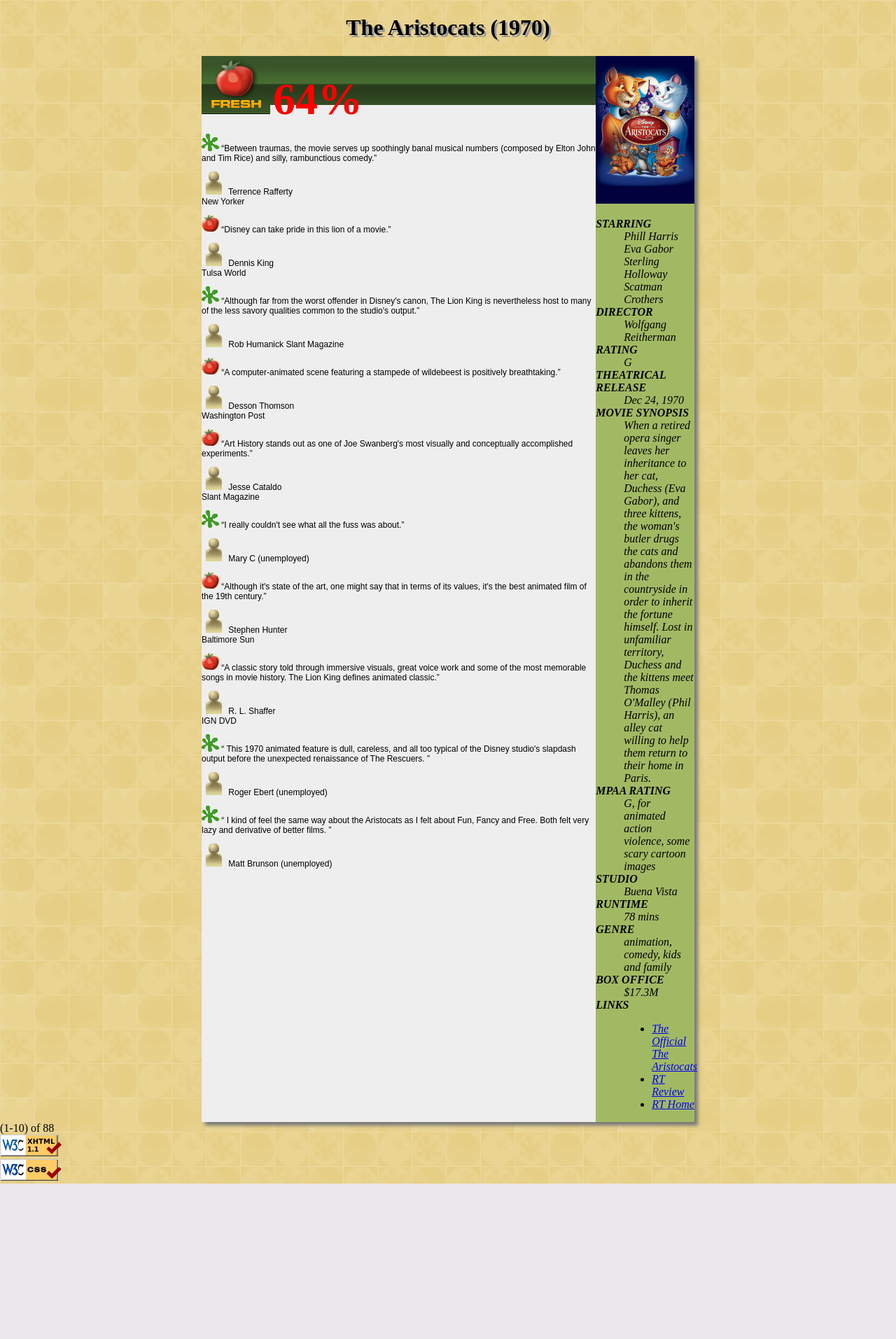
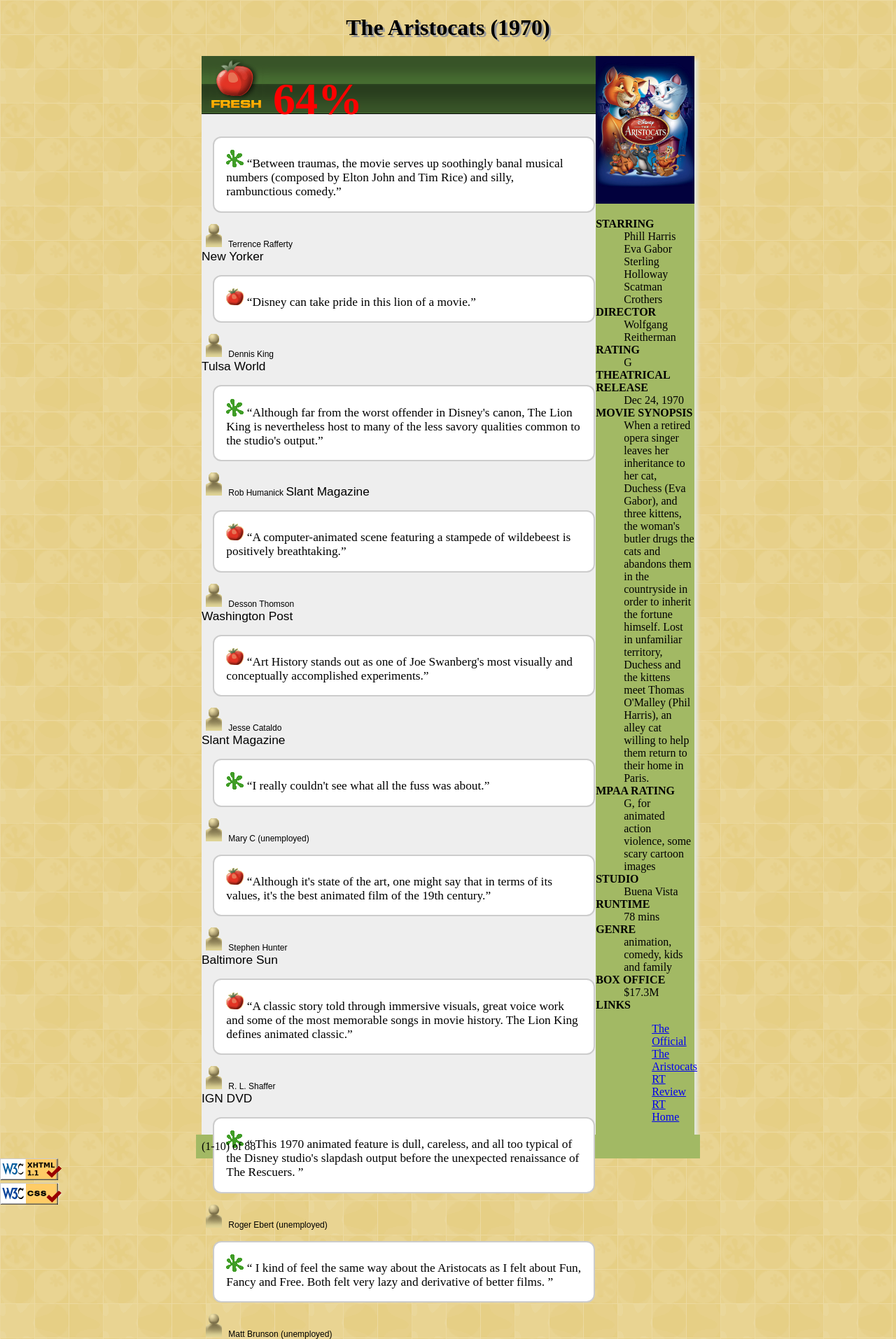
Before and after one commit to andjela1999/PIA-homeworks, a PHP site: page /MOVIE_indeks.html in a window 1280 px wide. Shown: the whole page at 70% size. Before the commit the page ends 1691 px from the top, so only its background shows below. Run offline with PHP 8.4, Linux system fonts and the light colour scheme.

Commit message:
Update movie.css

```diff
--- a/hw-1/movie.css
+++ b/hw-1/movie.css
@@ -10,7 +10,7 @@
     font-size: 24pt;
     font-weight: bold;
     text-shadow: 3px 3px #999999;
-    font-family: Georgia, 'Times New Roman', serif;
+    font-family: Times New Roman;
 }
 .procenat{
     color:red;
@@ -18,16 +18,18 @@
     font-weight: bold;
 }
 
+
+
 .pocetak{
     background-image: url('images/rbg.png');
     margin-bottom: 1rem;
-    height: 70px;
+    height: 83px;
 }
 
 .flex-container{
     max-width: 55%;
     margin: auto;
-    box-shadow: 5px 5px 5px #787878;
+    box-shadow: 5px 5px 5px #E2E7DE;
     background-color: #EEEEEE;
     display: flex;
 }
@@ -36,23 +38,46 @@
 font-family: Arial;
 font-size: 12px;
 }
-aside {
+
+aside{
 width: 20%;
+float: right;
+font-style: Arial;
+background-color: #a2b964;
+
+}
 
 
-
-float: right;
-font-style: italic;
-background-color: #a2b964;
-}
-h1 {
-text-shadow: 3px 3px #999999;
-text-align: center;
-font-weight: bold;
-font-size: 24pt;
-font-family: Times New Roman;
+.slika{
+width:100%;
 }
 
-.slika{
-    width:100%;
+.jedan{
+width:max-width;
 }
+
+.quotebubble{
+border: 2px solid #CCCCCC;
+border-radius: 12px;
+background: #FFFFFF;
+width: 90%;
+font-family: Times New Roman;
+margin: 1rem;
+padding:1em;
+font-size:13pt;
+}
+
+.publication{
+font-size:13pt;
+}
+
+.f{
+background-color: #a2b964;
+padding:0.5em;
+max-width: 55%;
+margin:auto;
+}
+
+ul{
+list-style-type:none;
+}
```
